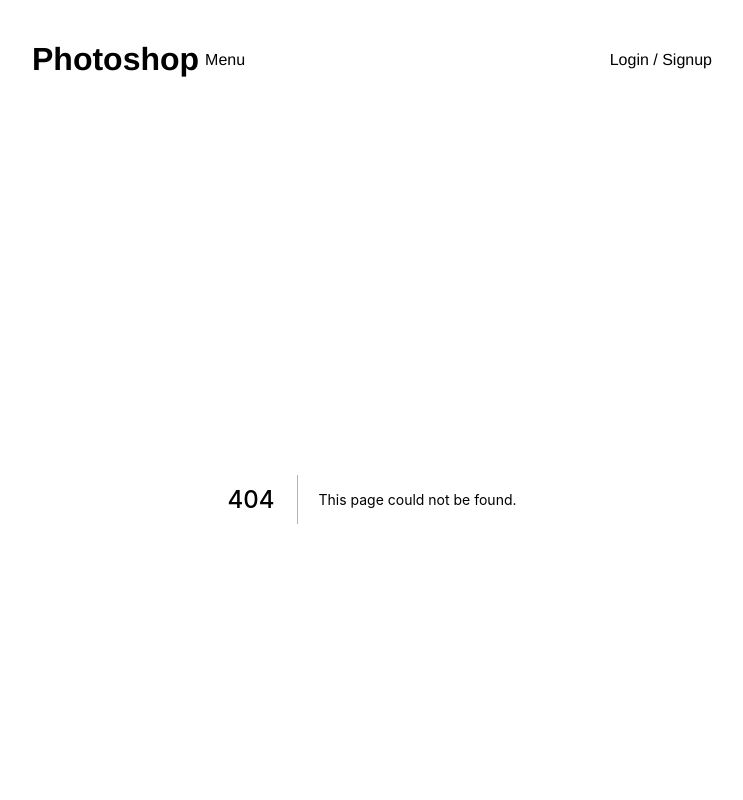
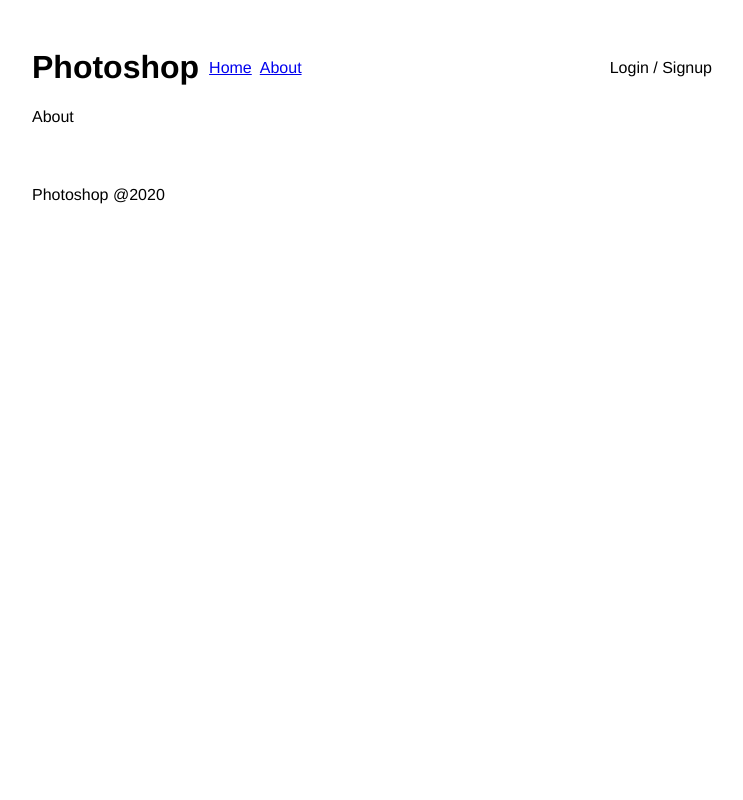
Before and after one commit to poomer123/next-js-shop, a Next.js app: page /about in a window 1280 px wide. Before the commit this address had no page. Shown: the top 800 px of the page, without its empty margins (268-1011 px from the left). Built offline with nearby package versions, Linux system fonts and the light colour scheme.

Commit message:
menu and about page

```diff
--- a/src/pages/_app.js
+++ b/src/pages/_app.js
@@ -1,4 +1,5 @@
 import 'styles/global.css'
+import Link from 'next/link'
 import Logo from 'compoments/Logo'
 
 function MyApp({ Component, pageProps}) {
@@ -9,7 +10,12 @@
                     <Logo />
                 </div>
                 <div style={{ display: 'flex', flexDirection: 'row', marginLeft: 6}}>
-                    Menu
+                    <Link href="/">
+                        <a style={{ padding: '6px 4px' }}>Home</a>
+                    </Link>
+                    <Link href="/about">
+                        <a style={{ padding: '6px 4px' }}>About</a>
+                    </Link>
                 </div>
                 <div style={{ display: 'flex', flexDirection: 'row', marginLeft: 'auto'}}>
                     Login / Signup
@@ -18,7 +24,7 @@
             <div>
                 <Component {...pageProps} />
             </div>
-            <footer>
+            <footer style={{ marginTop: '60px'}}>
                 Photoshop @2020
             </footer>
         </div>
--- /dev/null
+++ b/src/pages/about.js
@@ -0,0 +1,9 @@
+function About() {
+    return (
+        <div>
+            About
+        </div>
+    )
+}
+
+export default About
```
